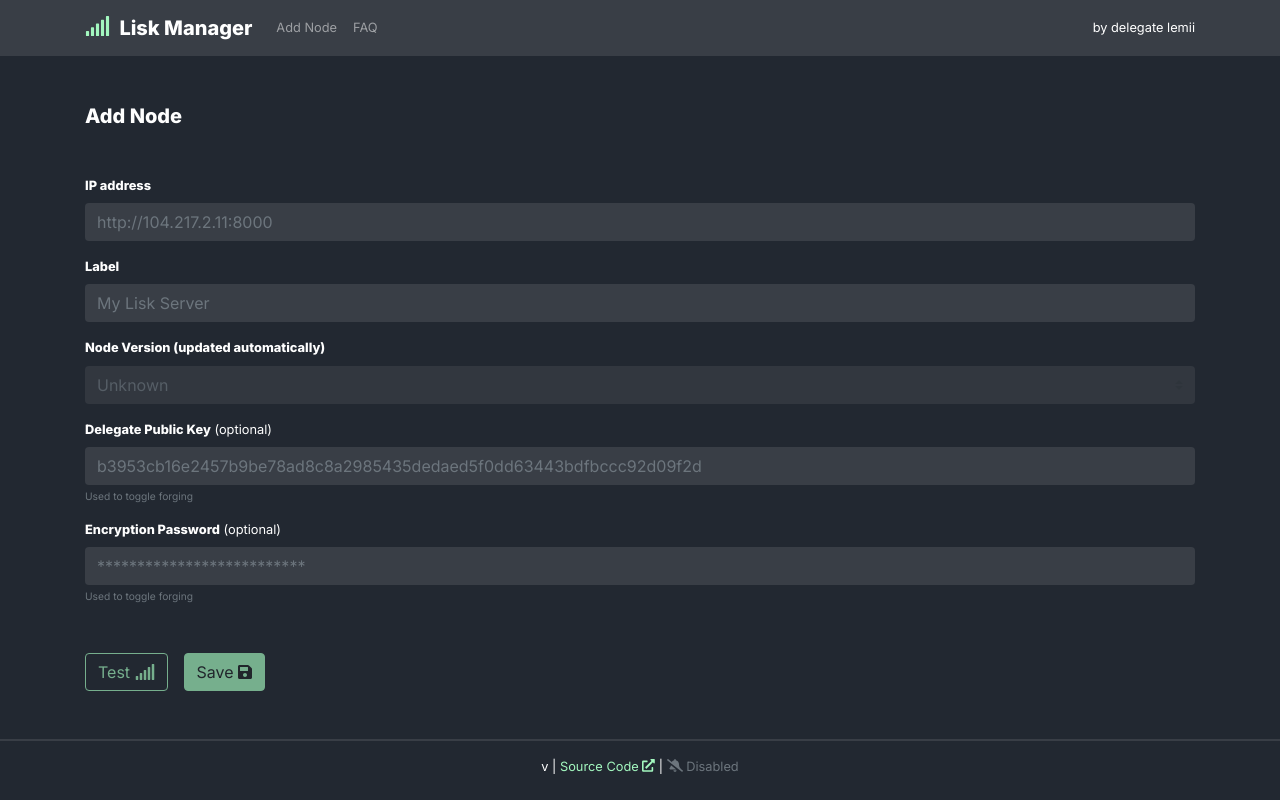
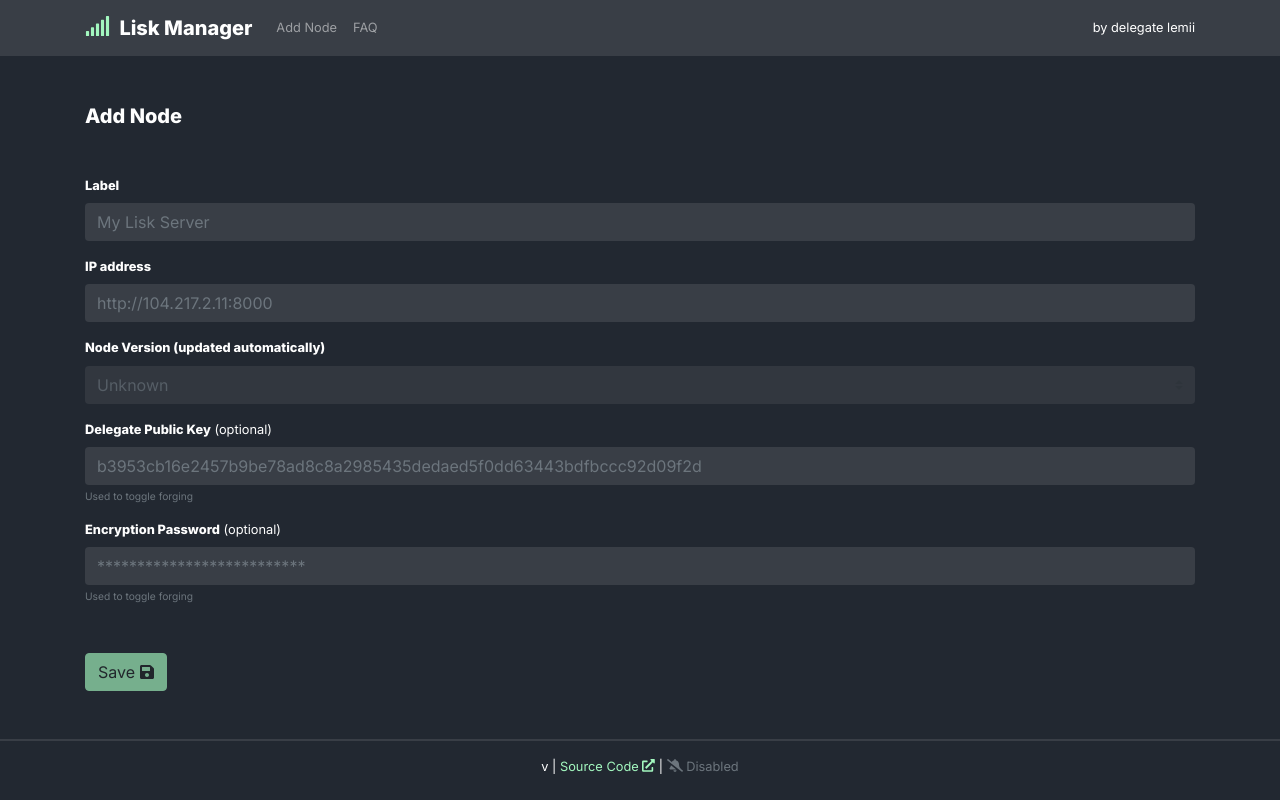
Before and after one commit to Lemii/lisk-manager, a React (Create React App) app: page /add in a window 1280 px wide. Built offline with nearby package versions, Linux system fonts and the light colour scheme.

Commit message:
refactor: update form

```diff
--- a/src/components/ServerForm/index.tsx
+++ b/src/components/ServerForm/index.tsx
@@ -50,13 +50,24 @@
     setTimeoutId(id);
   };
 
-  // Placeholder
-  const testNode = (e: any): void => {
-    e.preventDefault();
-  };
-
   return (
     <form onSubmit={handleSubmit}>
+      <div className="form-group">
+        <label htmlFor="label">
+          <strong>Label</strong>
+        </label>
+        <input
+          name="label"
+          value={form.label}
+          onChange={handleChange}
+          type="text"
+          className="form-control"
+          id="label"
+          aria-describedby="label"
+          placeholder="My Lisk Server"
+        />
+      </div>
+
       <div className="form-group">
         <label htmlFor="ip">
           <strong>IP address</strong>
@@ -70,22 +81,6 @@
           id="ip"
           aria-describedby="ip"
           placeholder="http://104.217.2.11:8000"
-        />
-      </div>
-
-      <div className="form-group">
-        <label htmlFor="label">
-          <strong>Label</strong>
-        </label>
-        <input
-          name="label"
-          value={form.label}
-          onChange={handleChange}
-          type="text"
-          className="form-control"
-          id="label"
-          aria-describedby="label"
-          placeholder="My Lisk Server"
         />
       </div>
 
@@ -146,14 +141,6 @@
       </div>
 
       <button
-        onClick={testNode}
-        className="btn btn-outline-primary mr-3"
-        disabled={!form.pubkey || !form.password}
-      >
-        Test <FontAwesomeIcon icon="signal" />
-      </button>
-
-      <button
         type="submit"
         className="btn btn-primary"
         disabled={!form.ip || !form.label || form.version === '0'}
```
